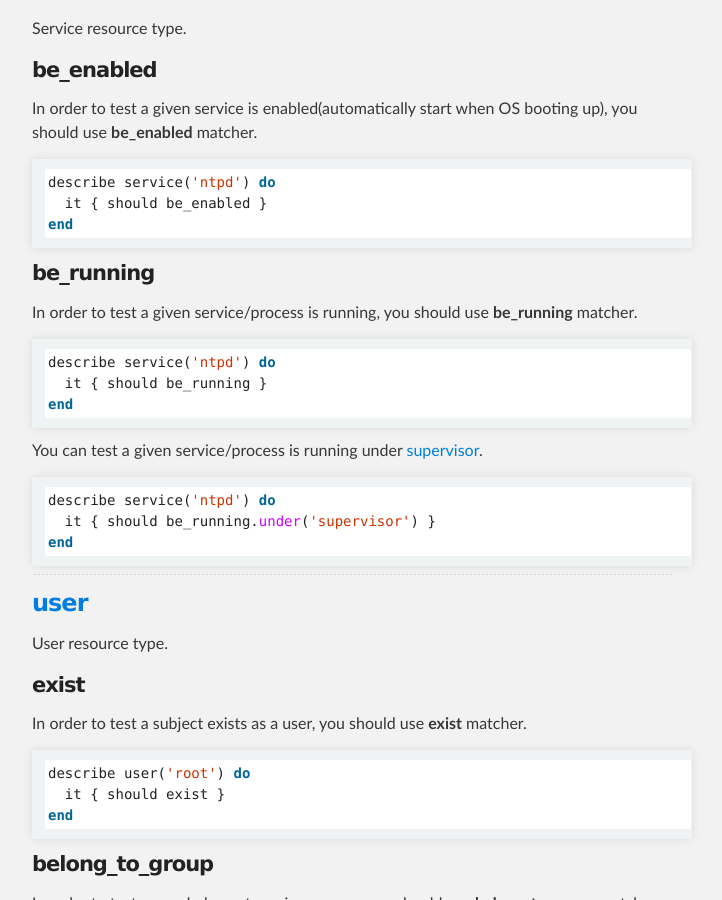
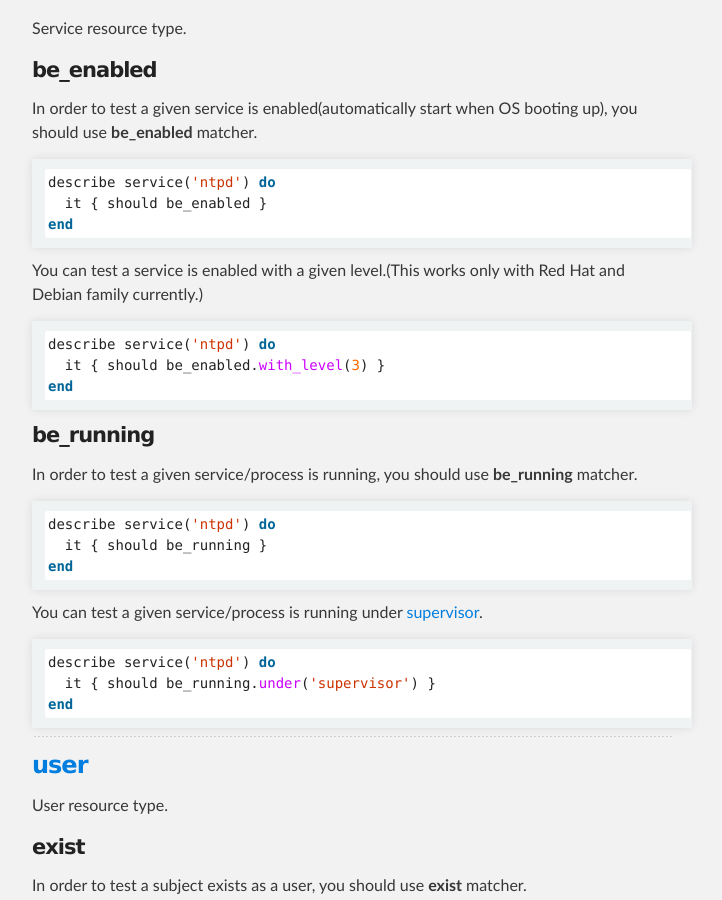
Before and after one commit to serverspec/serverspec.github.io, a Jekyll site: the page built from resource_types.md, in a window 1280 px wide and 900 px high, scrolled down 11504 px. Shown: the whole window, without its empty margins (288-1010 px from the left). Built offline with Jekyll 4.4.1, drawn with Linux system fonts in a browser that asks for light colours; Markdown is read by kramdown in place of the engine named in the settings.

Commit message:
Add description of be_enabled.with_level

````diff
--- a/_includes/service.md
+++ b/_includes/service.md
@@ -9,6 +9,14 @@ In order to test a given service is enabled(automatically start when OS booting
 ```ruby
 describe service('ntpd') do
   it { should be_enabled }
+end
+```
+
+You can test a service is enabled with a given level.(This works only with Red Hat and Debian family currently.)
+
+```ruby
+describe service('ntpd') do
+  it { should be_enabled.with_level(3) }
 end
 ```
 
````
